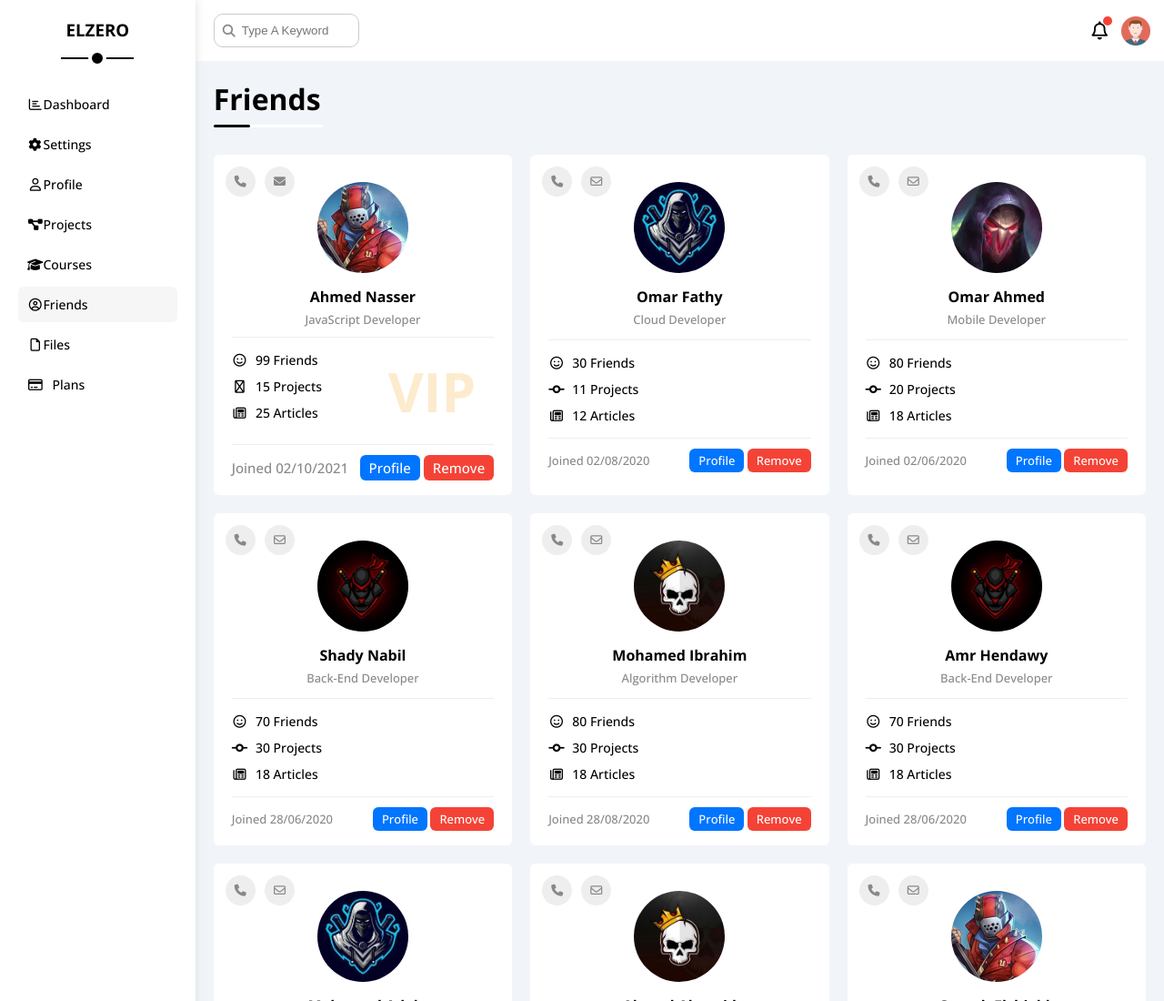
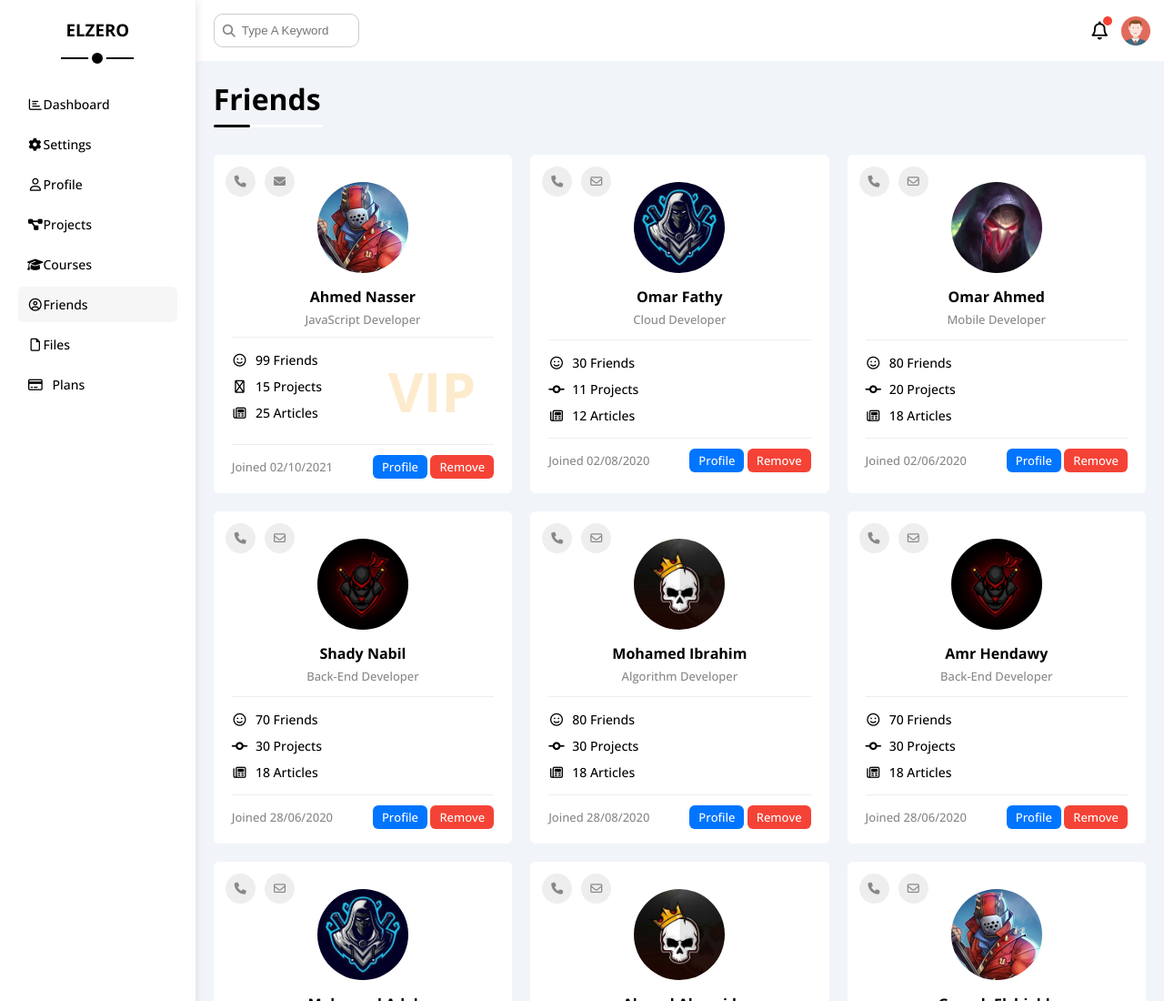
Before and after one commit to Muhammed-Mahrous-Saleh/HTML_CSS_ELZERO_DASHBOARD, a plain HTML site: page friends.html in a window 1280 px wide. Shown: the top 1100 px of the page at 91% size. Drawn offline with nearby package versions, Linux system fonts and the light colour scheme.

Commit message:
fix issues

```diff
--- a/friends.html
+++ b/friends.html
@@ -113,11 +113,11 @@
                         </div>
                         <div class="vip fw-bold c-orange">VIP</div>
                     </div>
-                    <div class="info between-flex fs-15">
+                    <div class="info between-flex fs-13">
                         <span class="c-grey">Joined 02/10/2021</span>
                         <div>
-                            <a class="c-white btn-shape" href="profile.html">Profile</a>
-                            <a class="c-white label-shape bg-red" href="#">Remove</a>
+                            <a class="bg-blue c-white btn-shape" href="profile.html">Profile</a>
+                            <a class="bg-red c-white label-shape" href="">Remove</a>
                         </div>
                     </div>
                 </div>
```
